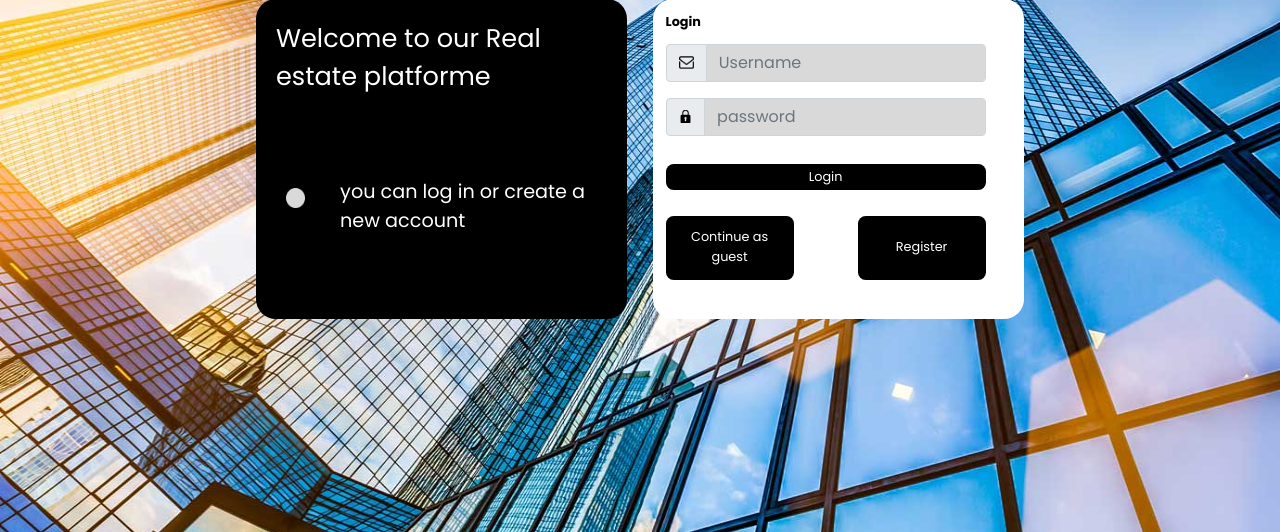
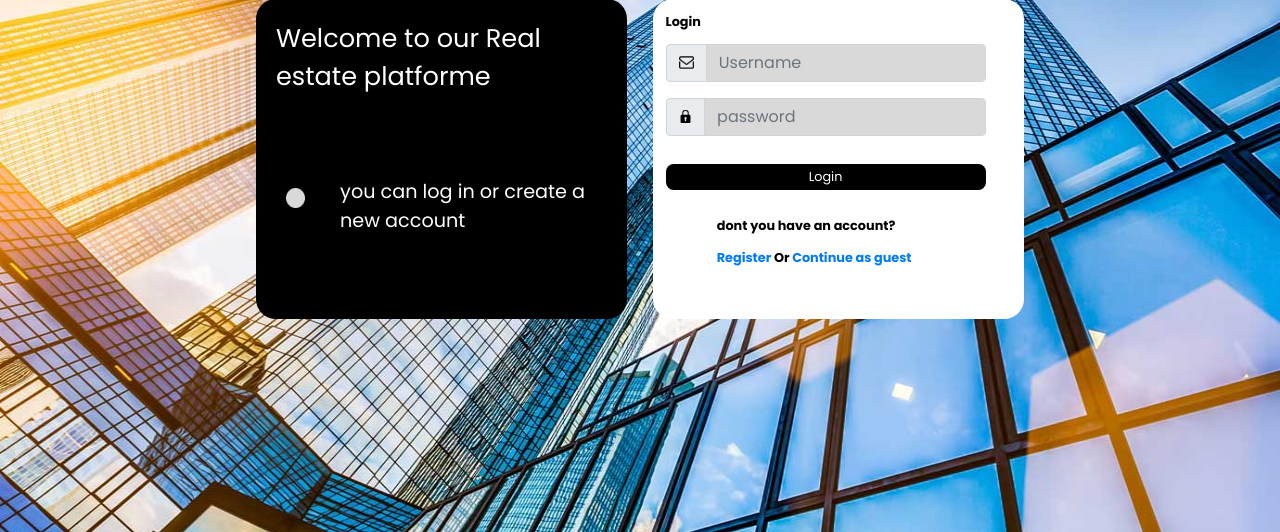
Before and after one commit to islamouahab/real-estate-using-django, a Django app: template main/templates/login.html in a window 1280 px wide. Shown: the part 206-738 px from the top of the page. Run offline with Django 4.2, Linux system fonts and the light colour scheme; the template is opened without the code that fills it, so the values that code supplies are empty.

Commit message:
fixed register and guest buttons

```diff
--- a/main/static/css/login-out.css
+++ b/main/static/css/login-out.css
@@ -167,18 +167,16 @@ width: 25vw;
     transform: translate(-50%, -50%);
   }
 
- .login-button:hover .transition , .create-acc:hover .transition ,.guest-button:hover .transition{
+ .login-button:hover .transition{
     width: 25em;
     height: 14em;
   }
 
-  .login-button:active , .create-acc:active , .guest-button:active {
+  .login-button:active {
     transform: scale(0.97);
   }
   .guest-register{
-    display: flex;
-    justify-content: space-between;
-    width: 27vw;
+    margin-left: 4vw;
   }
   .signup-container{
     display:grid;
--- a/main/templates/login.html
+++ b/main/templates/login.html
@@ -55,16 +55,8 @@
 
            </form>
         <div class="guest-register">
-           <a href="{% url 'home' %}"><button class= "guest-button">
-                <span class="transition"></span>
-                <span class="gradient"></span>
-                <span class="label">Continue as guest</span>
-              </button></a>
-           <a href="{% url 'create_user' %}"><button class="create-acc">
-            <span class="transition"></span>
-                <span class="gradient"></span>
-                <span class="label">Register</span>
-           </button></a>
+           <p>dont you have an account?</p>
+            <p><a href="{% url 'create_user' %}">Register</a> Or  <a href="{% url 'home' %}">Continue as guest</a></p>
         </div>
         </div>
     </div>
```
Also changed, not shown: db.sqlite3.
